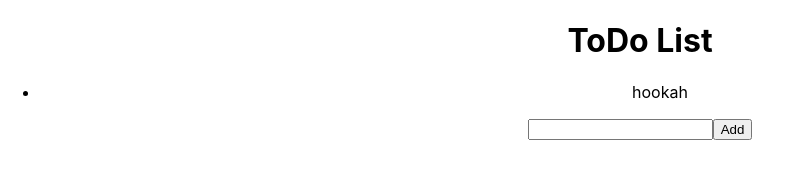
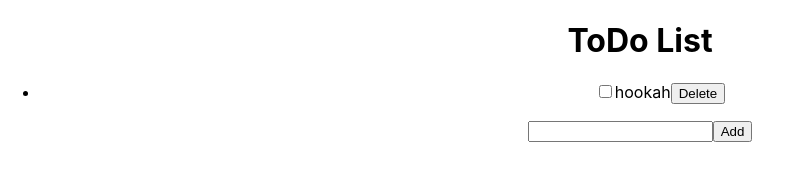
Before and after one commit to GSG-K3/to-do-react-AB, a React (Create React App) app: page / in a window 1280 px wide. Both pictures are taken after a click on the button "Add". Shown: the top 172 px of the page, without its empty margins (0-792 px from the left). Built offline with nearby package versions, Linux system fonts and the light colour scheme.

Commit message:
delete function #5

```diff
--- a/src/components/Add.js
+++ b/src/components/Add.js
@@ -1,4 +1,5 @@
 import React, { Component } from 'react';
+// import deleteItem from './Delete';
 
 
 
@@ -57,6 +58,14 @@ class Add extends Component {
 
 
    class List extends Component {
+     deleteItem(id){
+       console.log( 'id :',id);
+       let itemlist =this.props.items;
+       console.log( 'list :',itemlist)
+       const newList= itemlist.filter(item=>item.id !== id);
+
+       return console.log('new :',newList)
+     }
 
      render() {
        return (
@@ -64,7 +73,11 @@ class Add extends Component {
      <ul>
        {this.props.items.map((item,id)=>
        (
-         <li key={id}>{item.text}</li>
+         <li key={id}>
+         <input type="checkbox" />
+           {item.text}
+           <button type="submit" onClick={this.deleteItem(item.id)}>Delete</button>
+           </li>
        ))}
        </ul>
    </div>
```
